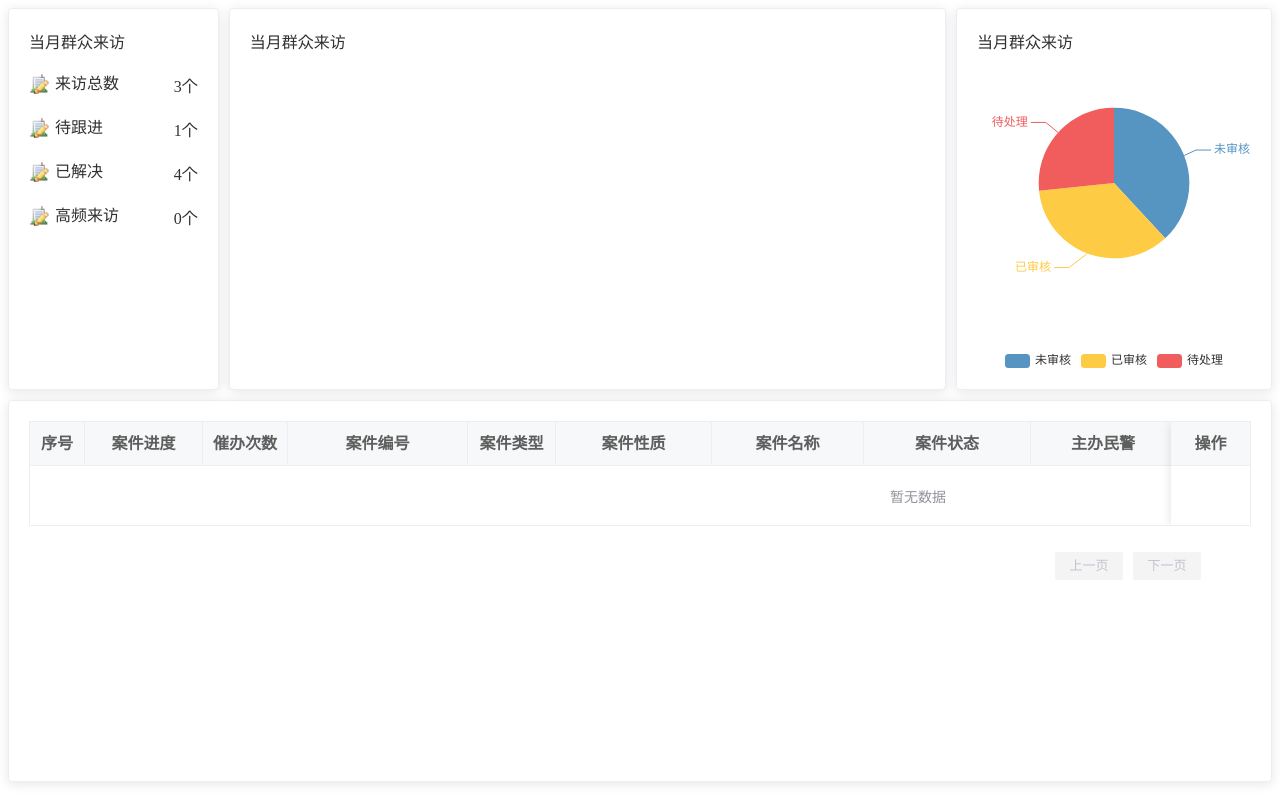
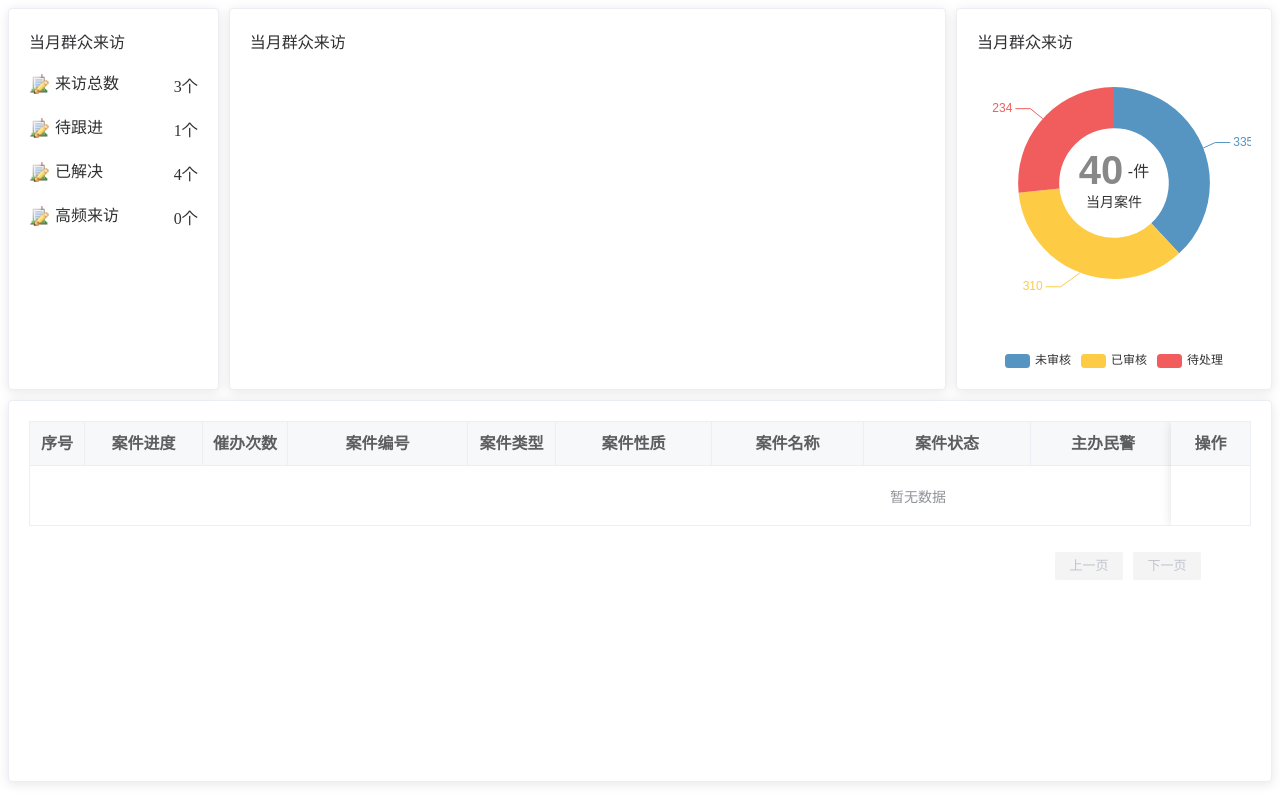
Before and after one commit to tws-fe/sysag, a website: page src/pages/leader/index.html in a window 1280 px wide. Drawn offline with Linux system fonts and the light colour scheme; no server answers.

Commit message:
update leader/index.html charts

```diff
--- a/src/pages/leader/index.html
+++ b/src/pages/leader/index.html
@@ -35,6 +35,7 @@
     /* .visit-title {
       padding: 10px 0;
     } */
+
     .visit-list {
       margin-top: 10px;
     }
@@ -61,6 +62,7 @@
     .list-number {
       margin-left: 20px;
     }
+
     #chart {
       height: 380px;
       transform: translateY(-60px);
@@ -177,10 +179,27 @@
       initData() {
         var myChart = echarts.init(document.getElementById('chart'))
         let option = {
-          // title: {
-          //   text: '当月案件统计',
-          //   x: 'left'
-          // },
+          title: {
+            text: '{a|40}{b| -件}\n{c|当月案件}',
+            x: 'center',
+            y: 'center',
+            textStyle: {
+              rich: {
+                a: {
+                  fontSize: 40,
+                  fontWeight: 600,
+                  color: '#888'
+                },
+                b: {
+                  fontSize: 16,
+                },
+                c: {
+                  fontSize: 14,
+                  lineHeight: 20
+                },
+              }
+            }
+          },
           color: ['#5694c2', '#fecb45', '#f15d5d'],
           tooltip: {
             trigger: 'item',
@@ -197,10 +216,25 @@
               type: 'pie',
               radius: '55%',
               // center: ['50%', '60%'],
+              radius: ['40%', '70%'],
               data: [
-                { value: 335, name: '未审核' },
-                { value: 310, name: '已审核' },
-                { value: 234, name: '待处理' }
+                { value: 335, name: '未审核',
+                  label: {
+                    normal: {
+                      formatter: '{c}'
+                    }
+                  }
+                },
+                { value: 310, name: '已审核', label: {
+                    normal: {
+                      formatter: '{c}'
+                    }
+                  } },
+                { value: 234, name: '待处理',label: {
+                    normal: {
+                      formatter: '{c}'
+                    }
+                  } }
               ],
             }
           ]
```
Also changed, not shown: src/pages/attache/seize_res_edit.html (+6 -1 lines).
